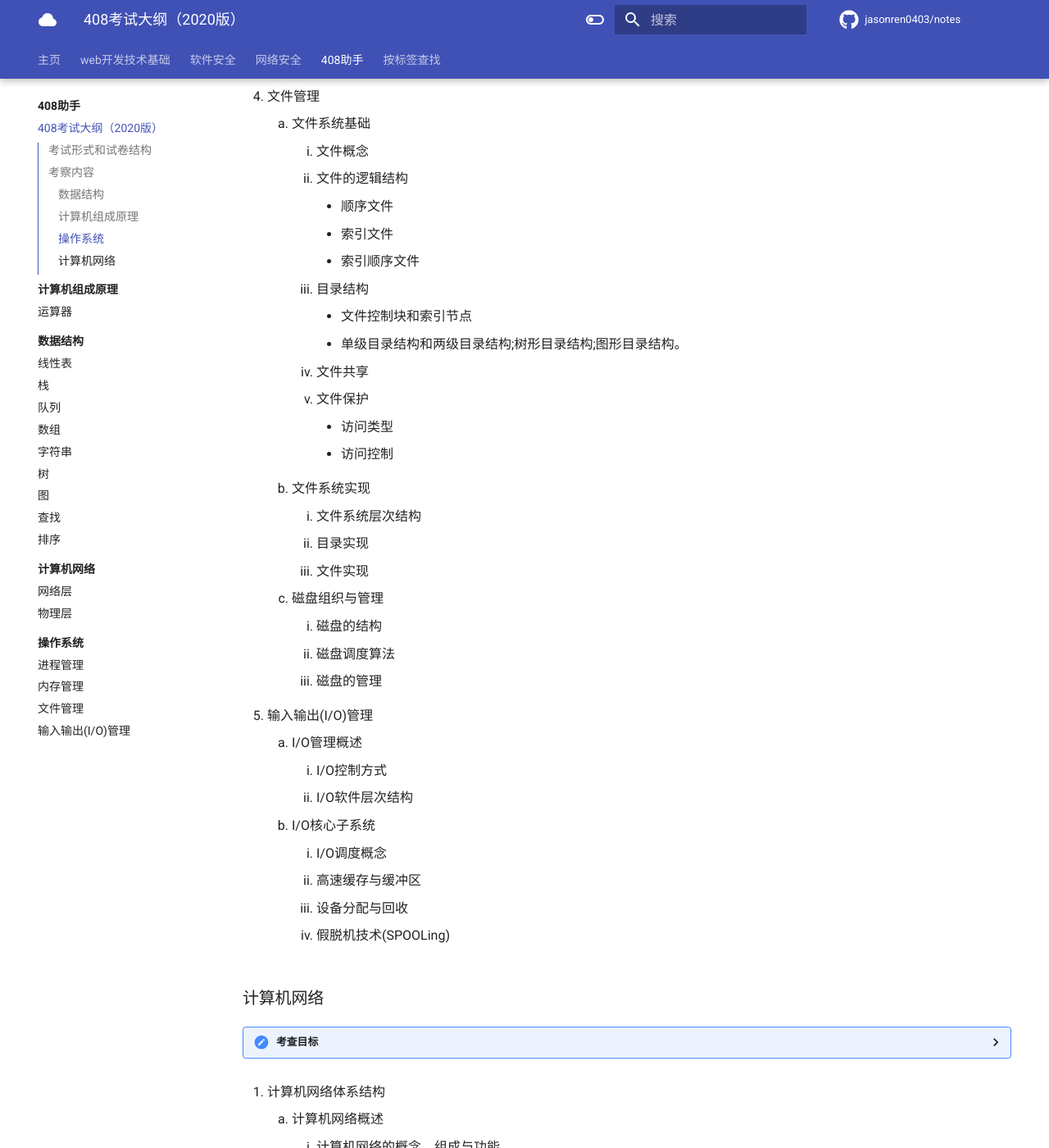
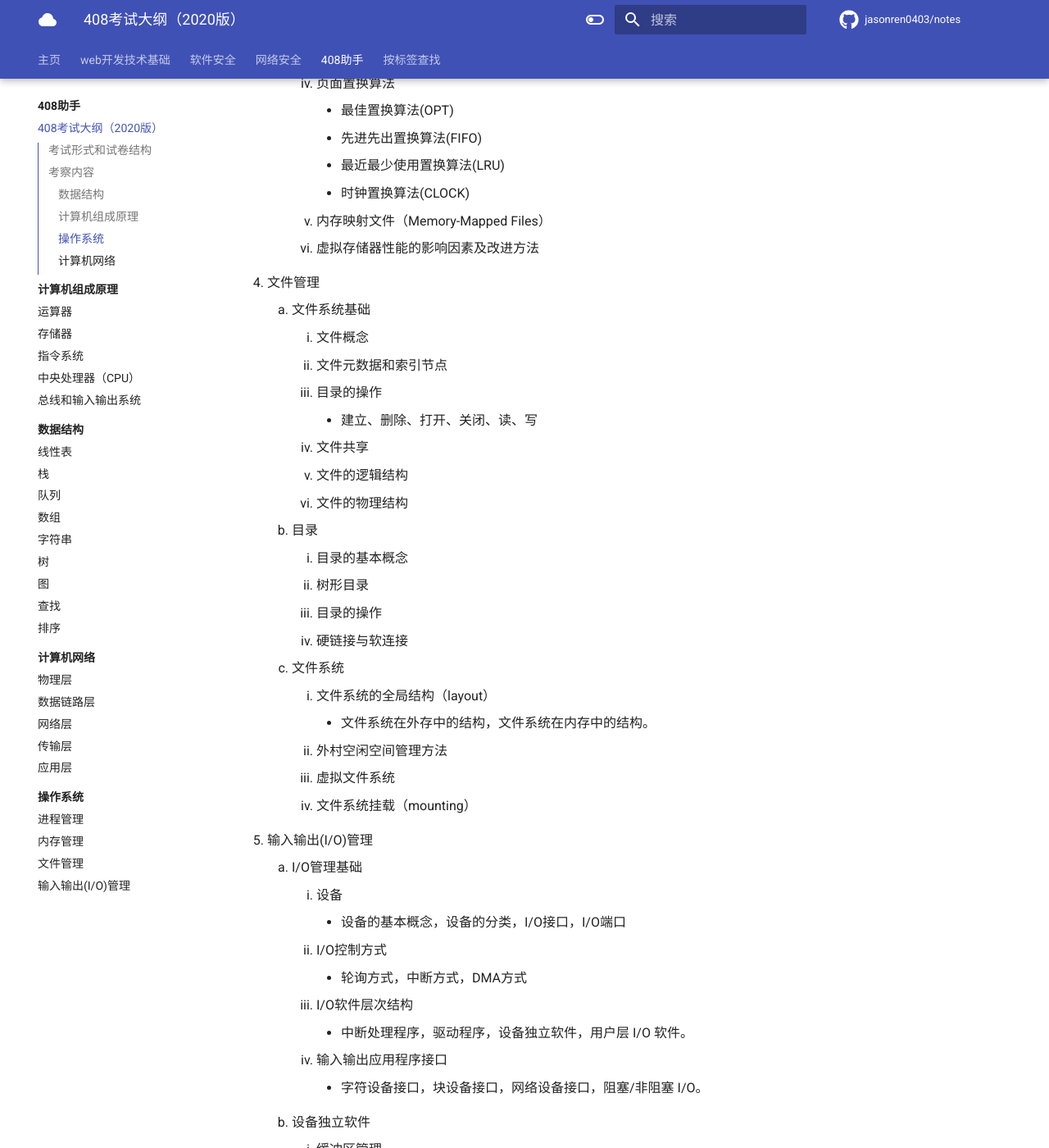
Before and after one commit to jasonren0403/notes, an MkDocs documentation site: the page built from notes_dev/408-helper/what-does-408-test.md, in a window 1280 px wide and 1400 px high, scrolled down 9927 px. Shown: the whole window at 82% size. Built offline with MkDocs 1.6.1 and Material for MkDocs 9.7.7, drawn with Linux system fonts in a browser that asks for light colours; comment, search, counter and statistics services are not loaded; some of the changed text lies outside the part shown.

Commit message:
update 408 test

```diff
--- a/mkdocs.yml
+++ b/mkdocs.yml
@@ -46,6 +46,10 @@
   - '计算机组成原理':
     - '计组绪论': '408-helper/computer-structure/index.md'
     - '运算器': '408-helper/computer-structure/operating.md'
+    - '存储器': '408-helper/computer-structure/memory.md'
+    - '指令系统': '408-helper/computer-structure/instruction.md'
+    - '中央处理器（CPU）': '408-helper/computer-structure/cpu.md'
+    - '总线和输入输出系统': '408-helper/computer-structure/bus-and-io.md'
   - '数据结构':
     - '数据结构绪论': '408-helper/data-structure/index.md'
     - '线性表': '408-helper/data-structure/linear-list.md'
@@ -59,8 +63,11 @@
     - '排序': '408-helper/data-structure/sorting.md'
   - '计算机网络':
     - '计网绪论': '408-helper/computer-network/index.md'
+    - '物理层': '408-helper/computer-network/physical-layer.md'
+    - '数据链路层': '408-helper/computer-network/data-link-layer.md'
     - '网络层': '408-helper/computer-network/network-layer.md'
-    - '物理层': '408-helper/computer-network/physical-layer.md'
+    - '传输层': '408-helper/computer-network/transportation-layer.md'
+    - '应用层': '408-helper/computer-network/application-layer.md'
   - '操作系统':
     - '操作系统绪论': '408-helper/operating-system/index.md'
     - '进程管理': '408-helper/operating-system/process.md'
--- a/notes_dev/408-helper/what-does-408-test.md
+++ b/notes_dev/408-helper/what-does-408-test.md
@@ -48,14 +48,15 @@
 	2. 线性表的实现
 		1. 顺序存储
 		2. 链式存储
-		3. 线性表的应用
+    3. 线性表的应用
 
 2. 栈、队列和数组
 	1. 栈和队列的基本概念
 	2. 栈和队列的顺序存储结构
 	3. 栈和队列的链式存储结构
-	4. 栈和队列的应用
+    4. 多维数组的存储
 	5. 特殊矩阵的压缩存储
+    6. 栈、队列和数组的应用
 
 3. 树与二叉树
 	1. 树的基本概念
@@ -69,9 +70,8 @@
 		2. 森林与二叉树的转换
 		3. 树和森林的遍历
 	4. 树与二叉树的应用
-		1. 二叉排序树
-		2. 平衡二叉树
-		3. 哈夫曼(Huffman)树和哈夫曼编码
+        1. 哈夫曼(Huffman)树和哈夫曼编码
+        2. 并查集及其应用
 
 4. 图
 	1. 图的基本概念
@@ -95,8 +95,10 @@
 	4. 折半查找法
 	5. B树及其基本操作、B+树的基本概念
 	6. 散列(Hash)表
-	7. 字符串模式匹配
-	8. 查找算法的分析及应用
+	7. 树型查找
+        1. 二叉搜索树
+        2. 平衡二叉树
+        3. 红黑树
 
 6. 排序
 	1. 排序的基本概念
@@ -111,33 +113,30 @@
 	8. 二路归并排序(merge sort)
 	9. 基数排序
 	10. 外部排序
-	11. 各种内部排序算法的比较
-	12. 排序算法的应用
+	11. 排序算法的分析与应用
 
 ### 计算机组成原理
 
 ??? summary "考查目标"
     1. 理解单处理器计算机系统中各部件的内部工作原理、组成结构以及相互连接方式，具有完整的计算机系统的整机概念。
     2. 理解计算机系统层次化结构概念，熟悉硬件与软件之间的界面，掌握指令集体系结构的基本知识和基本实现方法。
-    3. 能够综合运用计算机组成的基本原理和基本方法，对有关计算机硬件系统中的理论和实际问题进行计算、分析，对一些基本部件进行简单设计;并能对高级程序设计语言(如C语言)中的相关问题进行分析。
+    3. 能够综合运用计算机组成的基本原理和基本方法，对有关计算机硬件系统中的理论和实际问题进行计算、分析，对一些基本部件进行简单设计；并能对高级程序设计语言(如C语言)中的相关问题进行分析。
 
 1. 计算机系统概述
-    1. 计算机发展历程
-    2. 计算机系统层次结构
+    1. 计算机系统层次结构
         1. 计算机系统的基本组成
         2. 计算机硬件的基本组成
         3. 计算机软件和硬件的关系
         4. 计算机的工作过程
-    3. 计算机性能指标
+            * “存储程序"工作方式，高级语言程序与机器语言程序之间的转换，程序和指令的执行过程
+    2. 计算机性能指标
         * 吞吐量、响应时间;CPU时钟周期、主频、CPI、CPU执行时间;MIPS、MFLOPS 、GFLOPS、TFLOPS、PFLOPS。
 
 2. 数据的表示和运算
     1. 数制与编码
         1. 进位计数制及其相互转换
         2. 真值和机器数
-        3. BCD码
-        4. 字符与字符串
-        5. 校验码
+        3. 字符与字符串
     2. 定点数的表示和运算
         1. 定点数的表示
             * 无符号数的表示
@@ -148,9 +147,10 @@
         1. 浮点数的表示
             * IEEE 754标准
         2. 浮点数的加/减运算
-    4. 算术逻辑单元ALU
-        1. 串行加法器和并行加法器
-        2. 算术逻辑单元ALU的功能和结构
+    4. 运算方法和运算电路
+        1. 基本运算部件：加法器、算术逻辑部件ALU
+        2. 减法运算：补码加减运算器，标志位的生成
+        3. 乘除运算的基本原理，乘除法电路的基本结构
 
 3. 存储器层次结构
     1. 存储器的分类
@@ -158,10 +158,14 @@
     3. 半导体随机存取存储器
         1. SRAM存储器
         2. DRAM存储器
-        3. 只读存储器
-        4. Flash存储器
-    4. 主存储器与CPU的连接
-    5. 双口RAM和多模块存储器
+        3. Flash存储器
+    4. 主存储器
+        1. DRAM芯片和内存条
+        2. 多模块存储器
+        3. 主存和CPU之间的连接
+    5. 外部存储器
+        1. 磁盘存储器
+        2. 固态硬盘（SSD）
     6. 高速缓冲存储器(Cache)
         1. Cache的基本工作原理
         2. Cache和主存之间的映射方式
@@ -170,56 +174,54 @@
     7. 虚拟存储器
         1. 虚拟存储器的基本概念
         2. 页式虚拟存储器
+            * 基本原理、页表、地址转换、TLB（快表）
         3. 段式虚拟存储器
         4. 段页式虚拟存储器
-        5. TLB(快表)
 
 4. 指令系统
-    1. 指令格式
-        1. 指令的基本格式
-        2. 定长操作码指令格式
-        3. 扩展操作码指令格式
-    2. 指令的寻址方式
-        1. 有效地址的概念
-        2. 数据寻址和指令寻址
-        3. 常见寻址方式
-    3. CISC和RISC的基本概念
-    4. 中央处理器(CPU)
-        1. CPU的功能和基本结构
-        2. 指令执行过程
-        3. 数据通路的功能和基本结构
-        4. 控制器的功能和工作原理
-            1. 硬布线控制器
-            2. 微程序控制器
-                * 微程序、微指令和微命令;微指令的编码方式;微地址的形式方式。
-        5. 指令流水线
-            1. 指令流水线的基本概念
-            2. 指令流水线的基本实现
-            3. 超标量和动态流水线的基本概念
+    1. 指令系统的基本概念
+    2. 指令格式
+    3. 指令的寻址方式
+    4. 数据的对齐和大/小端存放方式
+    5. CISC和RISC的基本概念
+    6. 高级语言与机器级代码之间的对应关系
+        1. 编译器、汇编器和链接器的基本概念
+        2. 选择结构语句的机器级表示
+        3. 循环结构语句的机器级表示
+        4. 过程（函数）调用的机器级表示
 
-5. 总线
+5. 中央处理器(CPU)
+    1. CPU的功能和基本结构
+    2. 指令执行过程
+    3. 数据通路的功能和基本结构
+    4. 控制器的功能和工作原理
+        1. 硬布线控制器
+        2. 微程序控制器
+            * 微程序、微指令和微命令;微指令的编码方式;微地址的形式方式。
+    5. 异常和中断机制
+        1. 异常和中断的基本概念
+        2. 异常和中断的分类
+        3. 异常和中断的检测与响应
+    6. 指令流水线
+        1. 指令流水线的基本概念
+        2. 指令流水线的基本实现
+        3. 结构冒险、数据冒险和控制冒险的处理
+        4. 超标量和动态流水线的基本概念
+    7. 多处理器基本概念
+        1. SISD、SIMD、MIMD、向量处理器的基本概念
+        2. 硬件多线程的基本概念
+        3. 多核处理器（multi-core）的基本概念
+        4. 共享内存多处理器（SMP）的基本概念
+
+6. 总线和输入输出系统
     1. 总线概述
         1. 总线的基本概念
-        2. 总线的分类
-        3. 总线的组成及性能指标
-    2. 总线仲裁
-        1. 集中仲裁方式
-        2. 分布仲裁方式
-    3. 总线操作和定时
-        1. 同步定时方式
-        2. 异步定时方式
-    4. 总线标准
-
-6. 输入输出(I/O)系统
-    1. I/O系统基本概念
-    2. 外部设备
-        1. 输入设备：键盘、鼠标
-        2. 输出设备：显示器、打印机
-        3. 外存储器：硬盘存储器、磁盘阵列、光盘存储器
-    3. I/O接口（I/O控制器）
+        2. 总线的组成及性能指标
+        3. 总线事务和定时
+    2. I/O 接口（I/O 控制器）
         1. I/O接口的功能和基本结构
         2. I/O端口及其编址
-    4. I/O方式
+    3. I/O方式
         1. 程序查询方式
         2. 程序中断方式
             * 中断的基本概念;中断响应过程;中断处理过程;多重中断和中断屏蔽的概念。
@@ -234,110 +236,123 @@
     3. 能够运用所学的操作系统原理、方法与技术分析问题和解决问题，并能利用C语言描述相关算法。
 
 1. 操作系统概述
-    1. 操作系统的概念、特征、功能和提供的服务
-    2. 操作系统的发展与分类
-    3. 操作系统的运行环境
-        1. 内核态与用户态
-        2. 中断、异常
+    1. 操作系统的基本概念
+    2. 操作系统的发展
+    3. 程序运行环境
+        1. CPU运行模式 内核模式与用户模式
+        2. 中断和异常的处理
         3. 系统调用
-    4. 操作系统体系结构
+        4. 程序的链接与装入
+        5. 程序运行时内存映像与地址空间
+    4. 操作系统结构
+        * 分层、模块化、宏内核、微内核、外核
+    5. 操作系统引导
+    6. 虚拟机
 
 2. 进程管理
     1. 进程与线程
         1. 进程概念
         2. 进程的状态与转换
-        3. 进程控制
-        4. 进程组织
-        5. 进程通信
-            * 共享存储系统
-            * 消息传递系统
+        3. 线程的实现
+            * 内核支持的线程
+            * 线程库支持的线程
+        4. 进程与线程的组织与控制
+        5. 进程间通信
+            * 共享内存
+            * 消息传递
             * 管道通信
-        6. 线程概念与多线程模型
-    2. 处理机调度
+    2. CPU调度与上下文切换
         1. 调度的基本概念
-        2. 调度时机、切换与过程
-        3. 调度的基本准则
-        4. 调度方式
-        5. 典型调度算法
+        2. 调度的目标
+        3. 调度的实现
+            * 调度器/调度程序(scheduler)，调度的时机与调度方式(抢占式/非抢占式)，闲逛进程，内核级线程与用户级线程调度。
+        4. 典型调度算法
             * 先来先服务调度算法
             * 短作业（短进程、短线程）优先调度算法
             * 时间片轮转调度算法
             * 优先级调度算法
             * 高响应比优先调度算法
             * 多级反馈队列调度算法
+        5. 上下文及其切换机制
     3. 同步与互斥
         1. 进程同步的基本概念
         2. 实现临界区互斥的基本方法
             * 软件实现方法
             * 硬件实现方法
-        3. 信号量
-        4. 管程
-        5. 经典同步问题
+        3. 锁
+        4. 信号量
+        5. 条件变量
+        6. 经典同步问题
             * 生产者-消费者问题
             * 读者-写者问题
             * 哲学家进餐问题
     4. 死锁
         1. 死锁的概念
-        2. 死锁处理策略
-        3. 死锁预防
-        4. 死锁避免
-            * 系统安全状态，银行家算法。
-        5. 死锁检测和解除
+        2. 死锁预防
+        3. 死锁避免
+        4. 死锁检测和解除
 
 3. 内存管理
     1. 内存管理基础
         1. 内存管理概念
-            * 程序装入与链接;逻辑地址与物理地址空间;内存保护。
-        2. 交换与覆盖
-        3. 连续分配管理方式
-        4. 非连续分配管理方式
-            * 分页管理方式
-            * 分段管理方式
-            * 段页式管理方式
+            * 程序装入与链接;逻辑地址与物理地址空间;内存保护。内存分配与回收
+        2. 连续分配管理方式
+        3. 分页管理方式
+        4. 分段管理方式
+        5. 段页式管理方式
     2. 虚拟内存管理
         1. 虚拟内存基本概念
         2. 请求分页管理方式
-        3. 页面置换算法
+        3. 页框分配
+        4. 页面置换算法
             * 最佳置换算法(OPT)
             * 先进先出置换算法(FIFO)
             * 最近最少使用置换算法(LRU)
             * 时钟置换算法(CLOCK)
-        4. 页面分配策略
-        5. 工作集
-        6. 抖动
+        5. 内存映射文件（Memory-Mapped Files）
+        6. 虚拟存储器性能的影响因素及改进方法
 
 4. 文件管理
     1. 文件系统基础
         1. 文件概念
-        2. 文件的逻辑结构
-            * 顺序文件
-            * 索引文件
-            * 索引顺序文件
-        3. 目录结构
-            * 文件控制块和索引节点
-            * 单级目录结构和两级目录结构;树形目录结构;图形目录结构。
+        2. 文件元数据和索引节点
+        3. 目录的操作
+            * 建立、删除、打开、关闭、读、写
         4. 文件共享
-        5. 文件保护
-            * 访问类型
-            * 访问控制
-    2. 文件系统实现
-        1. 文件系统层次结构
-        2. 目录实现
-        3. 文件实现
-    3. 磁盘组织与管理
-        1. 磁盘的结构
-        2. 磁盘调度算法
-        3. 磁盘的管理
+        5. 文件的逻辑结构
+        6. 文件的物理结构
+    2. 目录
+        1. 目录的基本概念
+        2. 树形目录
+        3. 目录的操作
+        4. 硬链接与软连接
+    3. 文件系统
+        1. 文件系统的全局结构（layout）
+            * 文件系统在外存中的结构，文件系统在内存中的结构。
+        2. 外村空闲空间管理方法
+        3. 虚拟文件系统
+        4. 文件系统挂载（mounting）
 
 5. 输入输出(I/O)管理
-    1. I/O管理概述
-        1. I/O控制方式
-        2. I/O软件层次结构
-    2. I/O核心子系统
-        1. I/O调度概念
-        2. 高速缓存与缓冲区
-        3. 设备分配与回收
-        4. 假脱机技术(SPOOLing)
+    1. I/O管理基础
+        1. 设备
+            * 设备的基本概念，设备的分类，I/O接口，I/O端口
+        2. I/O控制方式
+            * 轮询方式，中断方式，DMA方式
+        3. I/O软件层次结构
+            * 中断处理程序，驱动程序，设备独立软件，用户层 I/O 软件。
+        4. 输入输出应用程序接口
+            * 字符设备接口，块设备接口，网络设备接口，阻塞/非阻塞 I/O。
+    2. 设备独立软件
+        1. 缓冲区管理
+        2. 设备分配与回收
+        3. 假脱机技术(SPOOLing)
+        4. 设备驱动程序接口
+    3. 外存管理
+        1. 磁盘
+            * 磁盘结构，格式化，分区，磁盘调度方法。
+        2. 固态硬盘
+            * 读写性能特性，磨损均衡。
 
 ### 计算机网络
 
@@ -350,7 +365,7 @@
     1. 计算机网络概述
         1. 计算机网络的概念、组成与功能
         2. 计算机网络的分类
-        3. 计算机网络的标准化工作及相关组织
+        3. 计算机网络主要性能指标
     2. 计算机网络体系结构与参考模型
         1. 计算机网络分层结构
         2. 计算机网络协议、接口、服务等概念
@@ -394,20 +409,19 @@
         1. 局域网的基本概念与体系结构
         2. 以太网与IEEE 802.3
         3. IEEE 802.11
-        4. 令牌环网的基本原理
+        4. VLAN 基本概念和基本原理
     7. 广域网
         1. 广域网的基本概念
         2. PPP协议
-        3. HDLC协议
     8. 数据链路层设备
-        1. 网桥的概念和基本原理
-        2. 局域网交换机及其工作原理
+        1. 以太网交换机及其工作原理。
 
 4. 网络层
     1. 网络层的功能
         1. 异构网络互联
         2. 路由与转发
-        3. 拥塞控制
+        3. SDN 基本概念
+        4. 拥塞控制
     2. 路由算法
         1. 静态路由与动态路由
         2. 距离——向量路由算法
```
Also changed, not shown: other parts of notes_dev/408-helper/what-does-408-test.md (+1 -1 lines), notes_dev/408-helper/computer-structure/cpu.md (renamed from notes_dev/408-helper/computer-structure/io.md, +1 -1 lines), notes_dev/408-helper/computer-structure/instruction.md (+1 -1 lines), notes_dev/408-helper/computer-structure/bus-and-io.md (renamed from notes_dev/408-helper/computer-structure/bus.md).
